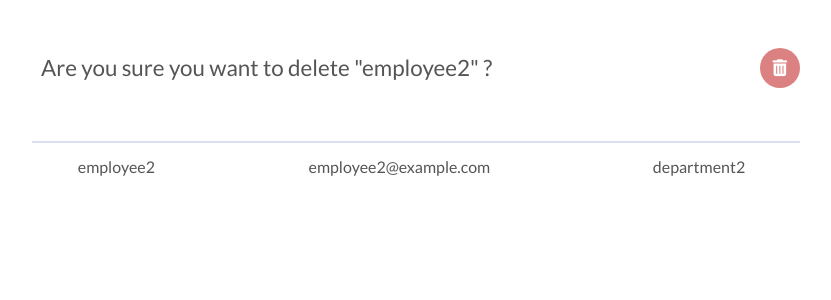
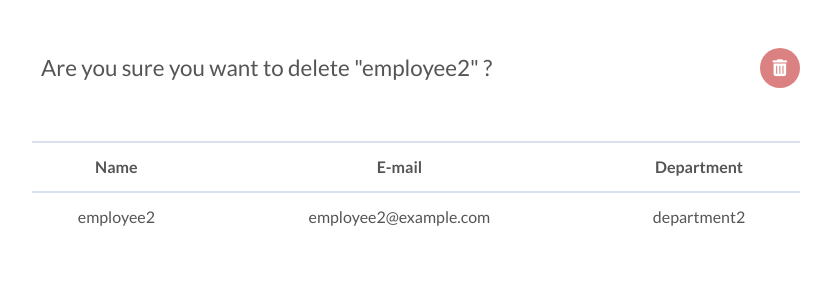
Before and after one commit to jaenia/ssys-employee-manager, a Django app: page /employees/delete/4/ in a window 1280 px wide. Shown: the part 100-400 px from the top of the page, without its empty margins (224-1055 px from the left). Run offline with Django 3.2, Linux system fonts and the light colour scheme; a user stored in the database is signed in; data comes from the database, SQL or seed files in the repository; some libraries are stand-ins or nearby versions.

Commit message:
Add employee info header

```diff
--- a/employees/templates/employee_confirm_delete.html
+++ b/employees/templates/employee_confirm_delete.html
@@ -9,6 +9,13 @@
           <button type="submit" class="btn danger"><i class="fas fa-trash-alt"></i></button>
         </div>
         <table border="1">
+            <thead>
+                <tr>
+                <th>Name</th>
+                <th>E-mail</th>
+                <th>Department</th>
+                </tr>
+            </thead>
             <tbody>
                 <tr>
                 <td>{{object.name}}</td>
```
